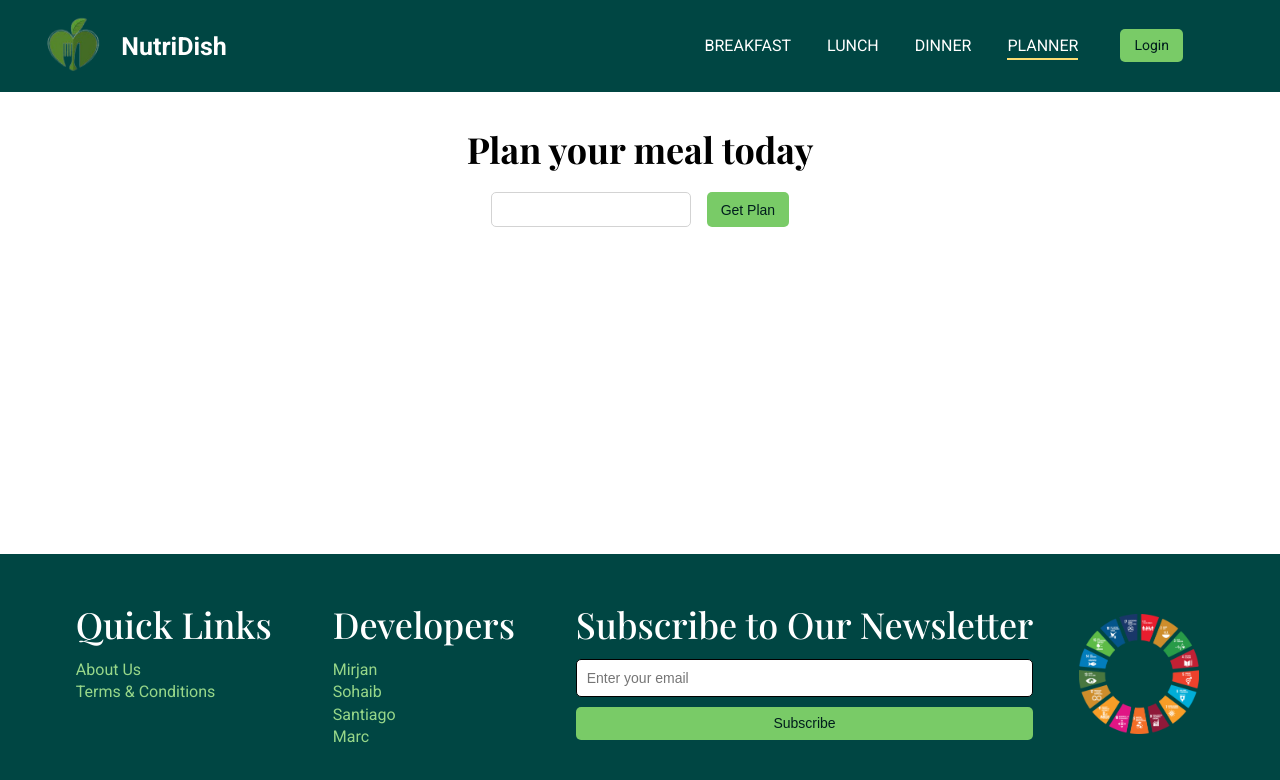
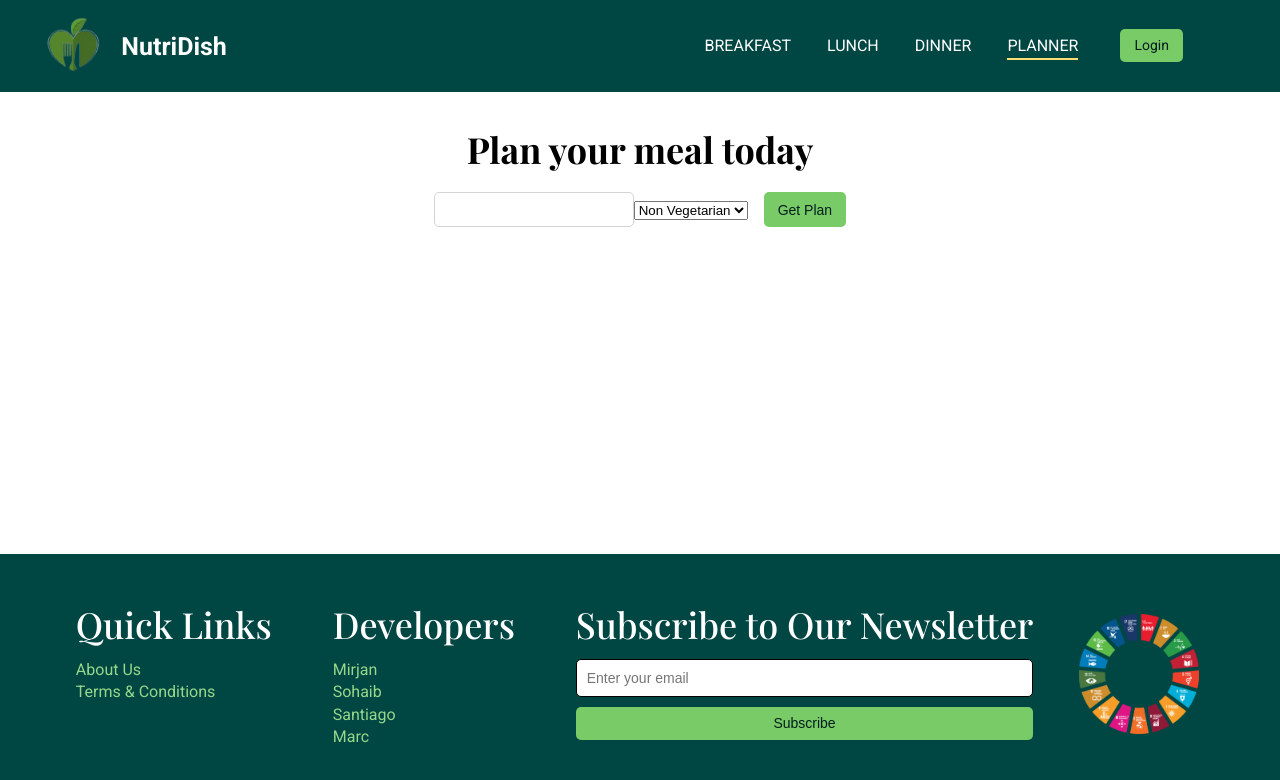
Before and after one commit to SohaibZahiid/NutriDish, a React (Vite) app: page /planner in a window 1280 px wide. Shown: the top 780 px of the page. Built offline with nearby package versions, Linux system fonts and the light colour scheme; some icons are missing.

Commit message:
modified planner now user should also provide dietary type

```diff
--- a/src/App.jsx
+++ b/src/App.jsx
@@ -25,13 +25,14 @@ import Planner from "./pages/Planner";
 import { requireLoggedOut } from "./Guards/RouteGuard";
 
 import { ToastContainer } from "react-toastify";
+import Spinner from "./components/Spinner";
 
 
 
 function App() {
   return (
     <Router>
-      <Suspense fallback={<div>Loading...</div>}>
+      <Suspense fallback={<Spinner />}>
         <Navbar />
         <Routes>
           <Route path="/" element={<Home />} />
--- /dev/null
+++ b/src/components/Spinner.jsx
@@ -0,0 +1,11 @@
+import { ClipLoader } from "react-spinners";
+
+function Spinner() {
+  return (
+    <div className="spinner">
+      <ClipLoader />
+    </div>
+  );
+}
+
+export default Spinner;
--- a/src/index.css
+++ b/src/index.css
@@ -137,3 +137,10 @@ h2 {
   background-color: var(--clr-btn-hover);
   color: white;
 }
+
+.spinner {
+  height: 100vh;
+  width: 100%;
+  display: grid;
+  place-items: center;
+}
--- a/src/pages/Planner.jsx
+++ b/src/pages/Planner.jsx
@@ -7,6 +7,7 @@ import Recipe from "../components/Recipe";
 function Planner() {
   const [recipes, setRecipes] = useState({});
   const [calories, setCalories] = useState(0);
+  const [dietary, setDietary] = useState("non-vegetarian");
 
   const handleChange = (e) => {
     setCalories(e.target.value);
@@ -17,10 +18,11 @@ function Planner() {
 
     if (calories) {
       try {
-        const res = await axios.get(`${API}/recipes/suggestions/${calories}`);
+        const res = await axios.get(
+          `${API}/recipes/suggestions/${calories}/${dietary}`
+        );
         if (res.data.success) {
           setRecipes(res.data.data);
-          console.log(res.data);
         } else {
           toast.error(res.data?.message);
         }
@@ -37,7 +39,17 @@ function Planner() {
       <div className="planner-container container">
         <h2>Plan your meal today</h2>
         <div className="top">
-          <input type="number" onChange={handleChange} />
+          <div className="input-container">
+            <input type="number" onChange={handleChange} />
+            <select name="dietary" onChange={(e) => setDietary(e.target.value)}>
+              <option value="non-vegetarian">
+                Non Vegetarian
+              </option>
+              <option value="vegetarian">Vegetarian</option>
+              <option value="vegan">Vegan</option>
+              <option value="pescatarian">Pescatarian</option>
+            </select>
+          </div>
           <button className="btn" onClick={getRecipes}>
             Get Plan
           </button>
```
